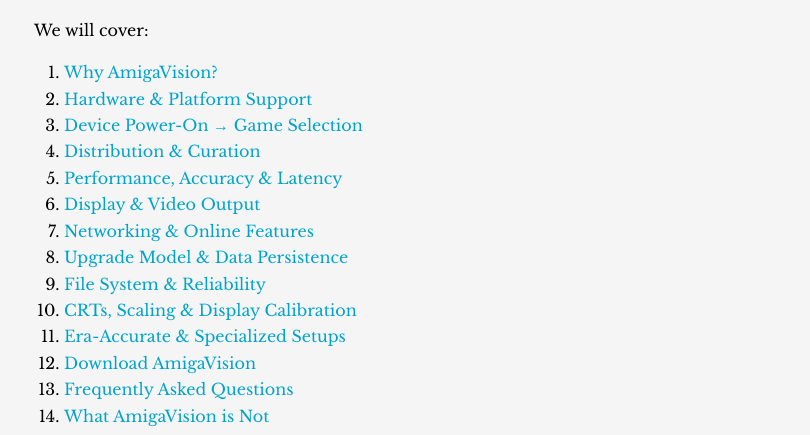
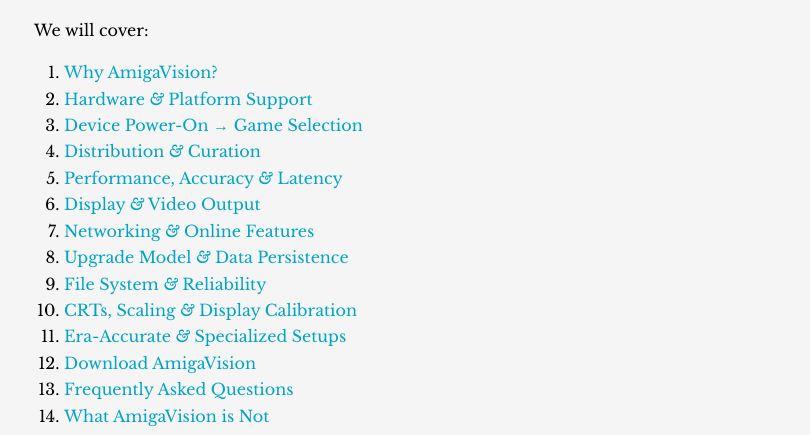
Before and after one commit to amigavision/amigavision.github.io, a Jekyll site: the page built from vs.md, in a window 1280 px wide and 900 px high, scrolled down 305 px. Shown: the part 171-606 px from the top of the window, without its empty margins (231-1041 px from the left). Built offline with Jekyll 4.4.1, drawn with Linux system fonts in a browser that asks for light colours.

Commit message:
Typography improvements

```diff
--- a/vs.md
+++ b/vs.md
@@ -12,16 +12,16 @@
 We will cover:
 
 1. [Why AmigaVision?](#why-amigavision)
-2. [Hardware & Platform Support](#%EF%B8%8F-hardware--platform-support)
+2. [Hardware *&* Platform Support](#%EF%B8%8F-hardware--platform-support)
 3. [Device Power-On → Game Selection](#%EF%B8%8F-device-power-on--game-selection)
-4. [Distribution & Curation](#-distribution--curation)
-5. [Performance, Accuracy & Latency](#%EF%B8%8F-performance-accuracy--latency)
-6. [Display & Video Output](#-display--video-output)
-7. [Networking & Online Features](#-networking--online-features)
-8. [Upgrade Model & Data Persistence](#-upgrade-model--data-persistence)
-9. [File System & Reliability](#-file-system--reliability)
-10. [CRTs, Scaling & Display Calibration](#-crts-scaling--display-calibration)
-11. [Era-Accurate & Specialized Setups](#%EF%B8%8F-era-accurate--specialized-setups)
+4. [Distribution *&* Curation](#-distribution--curation)
+5. [Performance, Accuracy *&* Latency](#%EF%B8%8F-performance-accuracy--latency)
+6. [Display *&* Video Output](#-display--video-output)
+7. [Networking *&* Online Features](#-networking--online-features)
+8. [Upgrade Model *&* Data Persistence](#-upgrade-model--data-persistence)
+9. [File System *&* Reliability](#-file-system--reliability)
+10. [CRTs, Scaling *&* Display Calibration](#-crts-scaling--display-calibration)
+11. [Era-Accurate *&* Specialized Setups](#%EF%B8%8F-era-accurate--specialized-setups)
 12. [Download AmigaVision](#download-amigavision)
 13. [Frequently Asked Questions](#frequently-asked-questions)
 14. [What AmigaVision is Not](#what-amigavision-is-not)
```
